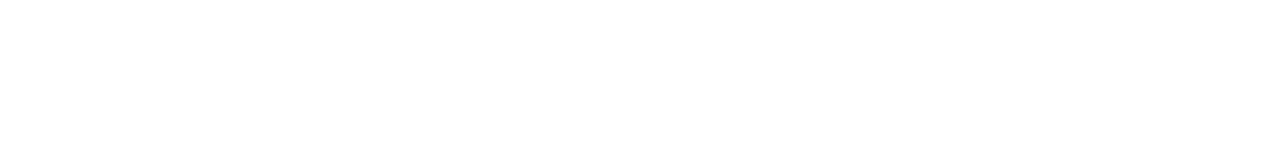
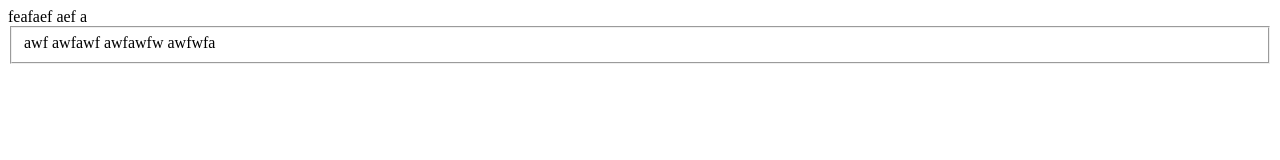
Before and after one commit to alisher0429/yarashev, a plain HTML site: page index.html in a window 1280 px wide. Drawn offline with Linux system fonts and the light colour scheme.

```diff
--- a/index.html
+++ b/index.html
@@ -10,7 +10,19 @@
 
 
 
+feafaef
+aef
+a
+<fieldset>
+    awf
+    awfawf
+    awfawfw
 
+
+    awfwfa
+
+    <a href="afw"></a>
+</fieldset>
 
 </body>
 </html>
```
